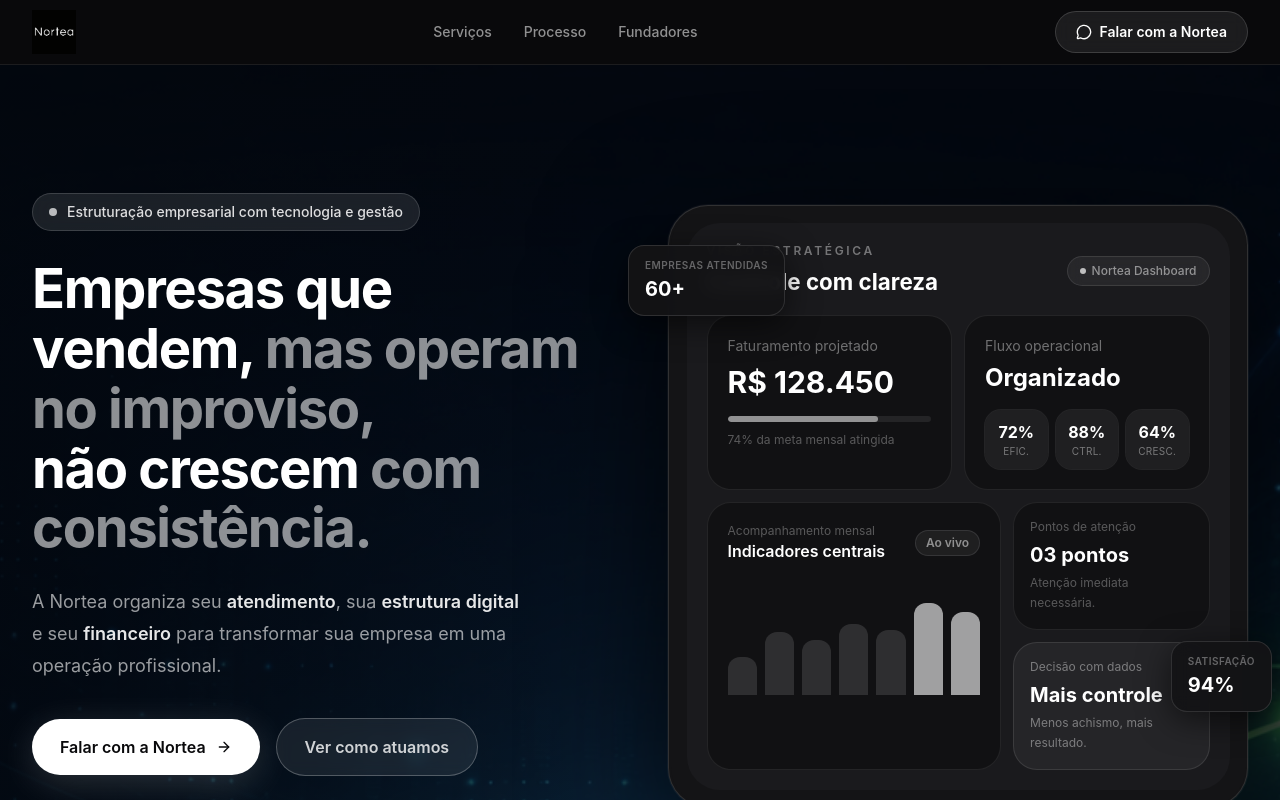
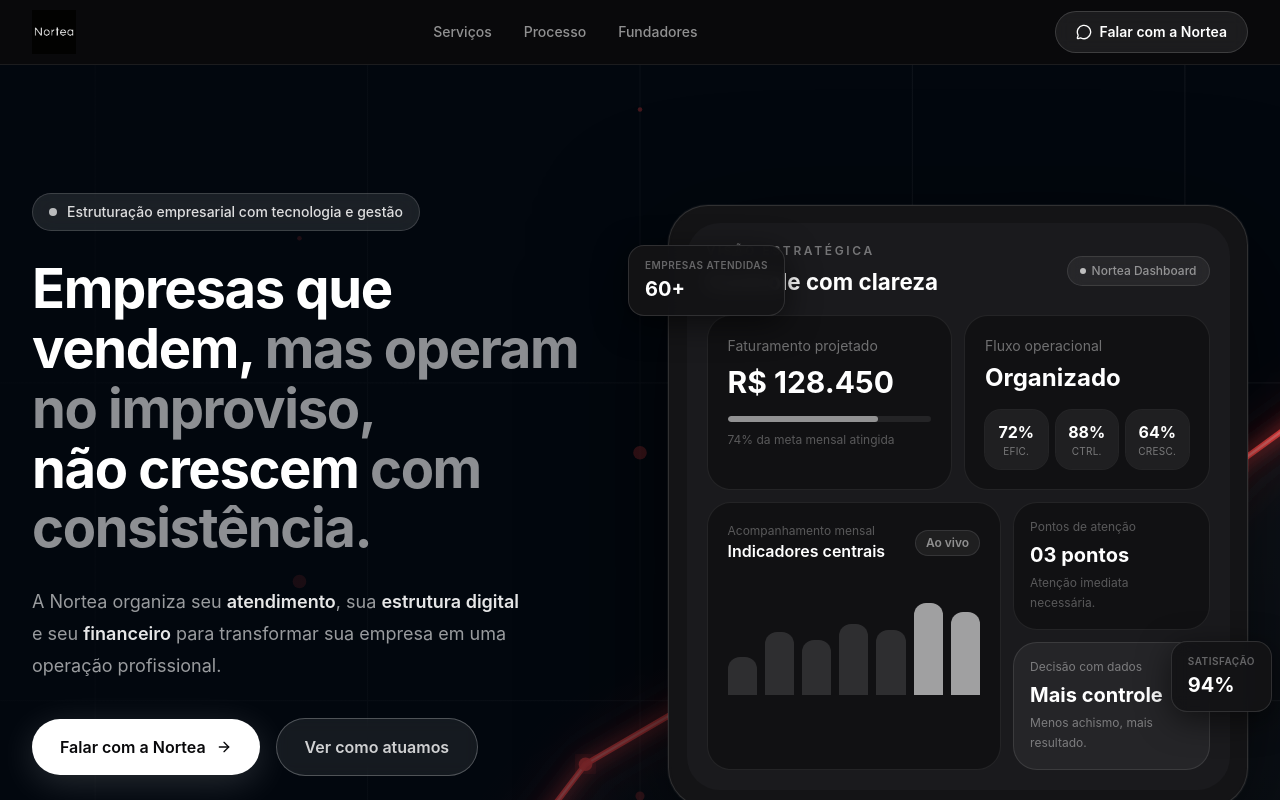
Before and after one commit to caioferreiraoficial2005-afk/Nortea, a React (Vite) app: page / in a window 1280 px wide. Shown: the top 800 px of the page. Built offline with nearby package versions, Linux system fonts and the light colour scheme.

Commit message:
Adiciona HeroBg SVG animado e aplica no hero
Co-Authored-By: Claude Sonnet 4.6 <noreply@anthropic.com>

```diff
--- a/src/App.tsx
+++ b/src/App.tsx
@@ -16,6 +16,7 @@ import {
   Workflow,
 } from "lucide-react";
 import TrustSection from "./TrustSection";
+import HeroBg from "./HeroBg";
 
 function useCountUp(end: number, duration = 1400, startWhen = true, prefix = "", suffix = "") {
   const [value, setValue] = useState(0);
@@ -370,18 +371,12 @@ export default function NorteaReactSite() {
       <main>
 
         {/* ══ DARK ZONE: fundo único compartilhado ══ */}
-        <div
-          className="relative overflow-hidden"
-          style={{
-            backgroundImage: "url('/images/hero/imagemdofundodohero.png')",
-            backgroundSize: "cover",
-            backgroundPosition: "center top",
-            backgroundRepeat: "no-repeat",
-          }}
-        >
-          {/* Overlays globais */}
-          <div className="pointer-events-none absolute inset-0 bg-[#02070e]/70" />
-          <div className="pointer-events-none absolute inset-0 bg-gradient-to-r from-[#02070e]/60 via-transparent to-transparent" />
+        <div className="relative overflow-hidden bg-[#02070e]">
+          {/* SVG hero background */}
+          <HeroBg />
+          {/* Overlay para escurecer e garantir legibilidade do texto */}
+          <div className="pointer-events-none absolute inset-0 bg-gradient-to-r from-[#02070e]/85 via-[#02070e]/50 to-transparent" />
+          <div className="pointer-events-none absolute inset-0 bg-gradient-to-t from-[#02070e]/60 via-transparent to-transparent" />
 
         {/* ── HERO ── */}
         <section className="relative overflow-hidden">
--- /dev/null
+++ b/src/HeroBg.tsx
@@ -0,0 +1,243 @@
+export default function HeroBg() {
+  // Chart line points — rising trend with volatility (normalized 0–1)
+  const points = [
+    [0.0, 0.82],
+    [0.04, 0.78],
+    [0.08, 0.80],
+    [0.12, 0.74],
+    [0.16, 0.70],
+    [0.20, 0.72],
+    [0.24, 0.65],
+    [0.28, 0.60],
+    [0.32, 0.63],
+    [0.36, 0.55],
+    [0.40, 0.50],
+    [0.44, 0.53],
+    [0.48, 0.44],
+    [0.52, 0.40],
+    [0.56, 0.43],
+    [0.60, 0.35],
+    [0.64, 0.30],
+    [0.68, 0.33],
+    [0.72, 0.25],
+    [0.76, 0.20],
+    [0.80, 0.22],
+    [0.84, 0.16],
+    [0.88, 0.12],
+    [0.92, 0.15],
+    [0.96, 0.10],
+    [1.0,  0.06],
+  ];
+
+  const W = 1200;
+  const H = 700;
+
+  const toSvg = ([x, y]: number[]) =>
+    `${x * W},${y * H}`;
+
+  const linePath = "M " + points.map(toSvg).join(" L ");
+
+  // Area fill path (closed below)
+  const areaPath =
+    linePath +
+    ` L ${W},${H} L 0,${H} Z`;
+
+  // Bar chart columns in the background
+  const bars = [0.05, 0.12, 0.19, 0.26, 0.33, 0.40, 0.47, 0.54, 0.61, 0.68, 0.75, 0.82, 0.89, 0.96];
+  const barHeights = [0.35, 0.50, 0.42, 0.60, 0.48, 0.65, 0.55, 0.70, 0.58, 0.75, 0.62, 0.80, 0.68, 0.88];
+
+  // Scatter particles
+  const particles = Array.from({ length: 40 }, (_, i) => ({
+    cx: (((i * 137.5) % 100) / 100) * W,
+    cy: (((i * 97.3) % 100) / 100) * H,
+    r: 1 + ((i * 53) % 3),
+    opacity: 0.15 + ((i * 31) % 40) / 100,
+    delay: ((i * 0.17) % 2).toFixed(2),
+    dur: (1.5 + ((i * 0.23) % 1.5)).toFixed(2),
+  }));
+
+  // Vertical grid lines
+  const gridLines = [0.1, 0.2, 0.3, 0.4, 0.5, 0.6, 0.7, 0.8, 0.9];
+  const gridLinesH = [0.2, 0.4, 0.6, 0.8];
+
+  return (
+    <svg
+      xmlns="http://www.w3.org/2000/svg"
+      viewBox={`0 0 ${W} ${H}`}
+      preserveAspectRatio="xMidYMid slice"
+      className="absolute inset-0 h-full w-full"
+      aria-hidden="true"
+    >
+      <defs>
+        {/* Main line glow */}
+        <filter id="glow-line" x="-20%" y="-20%" width="140%" height="140%">
+          <feGaussianBlur stdDeviation="4" result="blur1" />
+          <feGaussianBlur stdDeviation="10" result="blur2" />
+          <feMerge>
+            <feMergeNode in="blur2" />
+            <feMergeNode in="blur1" />
+            <feMergeNode in="SourceGraphic" />
+          </feMerge>
+        </filter>
+
+        {/* Secondary softer glow */}
+        <filter id="glow-soft" x="-30%" y="-30%" width="160%" height="160%">
+          <feGaussianBlur stdDeviation="18" result="blur" />
+          <feMerge>
+            <feMergeNode in="blur" />
+            <feMergeNode in="SourceGraphic" />
+          </feMerge>
+        </filter>
+
+        {/* Bar glow */}
+        <filter id="glow-bar">
+          <feGaussianBlur stdDeviation="3" result="blur" />
+          <feMerge>
+            <feMergeNode in="blur" />
+            <feMergeNode in="SourceGraphic" />
+          </feMerge>
+        </filter>
+
+        {/* Gradient for area fill */}
+        <linearGradient id="area-fill" x1="0" y1="0" x2="0" y2="1">
+          <stop offset="0%" stopColor="#ffffff" stopOpacity="0.07" />
+          <stop offset="60%" stopColor="#ffffff" stopOpacity="0.02" />
+          <stop offset="100%" stopColor="#ffffff" stopOpacity="0" />
+        </linearGradient>
+
+        {/* Gradient for bar fill */}
+        <linearGradient id="bar-fill" x1="0" y1="0" x2="0" y2="1">
+          <stop offset="0%" stopColor="#ff3a3a" stopOpacity="0.55" />
+          <stop offset="100%" stopColor="#ff3a3a" stopOpacity="0.05" />
+        </linearGradient>
+
+        {/* Overall scene fade-in */}
+        <clipPath id="scene-clip">
+          <rect width={W} height={H} />
+        </clipPath>
+      </defs>
+
+      {/* ── Background grid ── */}
+      <g opacity="0.06" stroke="#ffffff" strokeWidth="0.5">
+        {gridLines.map((x) => (
+          <line key={x} x1={x * W} y1={0} x2={x * W} y2={H} />
+        ))}
+        {gridLinesH.map((y) => (
+          <line key={y} x1={0} y1={y * H} x2={W} y2={y * H} />
+        ))}
+      </g>
+
+      {/* ── Bar chart (background layer) ── */}
+      <g filter="url(#glow-bar)">
+        {bars.map((x, i) => {
+          const bh = barHeights[i] * H * 0.55;
+          const bw = W * 0.03;
+          return (
+            <rect
+              key={i}
+              x={x * W - bw / 2}
+              y={H - bh}
+              width={bw}
+              height={bh}
+              fill="url(#bar-fill)"
+              rx="2"
+            >
+              <animate
+                attributeName="opacity"
+                values="0.4;0.7;0.4"
+                dur={`${2 + (i % 3) * 0.5}s`}
+                begin={`${(i * 0.15).toFixed(2)}s`}
+                repeatCount="indefinite"
+              />
+            </rect>
+          );
+        })}
+      </g>
+
+      {/* ── Area fill under the line ── */}
+      <path d={areaPath} fill="url(#area-fill)" clipPath="url(#scene-clip)" />
+
+      {/* ── Secondary line (white, soft) ── */}
+      <path
+        d={linePath}
+        fill="none"
+        stroke="#ffffff"
+        strokeWidth="1"
+        strokeOpacity="0.18"
+        filter="url(#glow-soft)"
+        clipPath="url(#scene-clip)"
+      />
+
+      {/* ── Main neon line (red/orange) ── */}
+      <path
+        d={linePath}
+        fill="none"
+        stroke="#ff4444"
+        strokeWidth="2.5"
+        filter="url(#glow-line)"
+        clipPath="url(#scene-clip)"
+      >
+        <animate
+          attributeName="stroke-opacity"
+          values="0.85;1;0.85"
+          dur="3s"
+          repeatCount="indefinite"
+        />
+      </path>
+
+      {/* ── Bright core line (crisp center) ── */}
+      <path
+        d={linePath}
+        fill="none"
+        stroke="#ff8888"
+        strokeWidth="1"
+        strokeOpacity="0.7"
+        clipPath="url(#scene-clip)"
+      />
+
+      {/* ── Data point dots on line ── */}
+      {points
+        .filter((_, i) => i % 3 === 0)
+        .map(([x, y], i) => (
+          <circle
+            key={i}
+            cx={x * W}
+            cy={y * H}
+            r="3"
+            fill="#ff4444"
+            opacity="0.9"
+            filter="url(#glow-line)"
+          >
+            <animate
+              attributeName="r"
+              values="2.5;4;2.5"
+              dur={`${1.8 + i * 0.2}s`}
+              repeatCount="indefinite"
+            />
+          </circle>
+        ))}
+
+      {/* ── Tip glow (most recent / highest point) ── */}
+      <circle cx={W} cy={0.06 * H} r="12" fill="#ff3a3a" opacity="0.15" filter="url(#glow-soft)" />
+      <circle cx={W} cy={0.06 * H} r="5" fill="#ff6666" opacity="0.8" filter="url(#glow-line)">
+        <animate attributeName="r" values="4;7;4" dur="2s" repeatCount="indefinite" />
+      </circle>
+
+      {/* ── Scattered particles ── */}
+      {particles.map((p, i) => (
+        <circle key={i} cx={p.cx} cy={p.cy} r={p.r} fill="#ff4444" opacity={p.opacity}>
+          <animate
+            attributeName="opacity"
+            values={`${p.opacity};${Math.min(p.opacity * 2.5, 0.6)};${p.opacity}`}
+            dur={`${p.dur}s`}
+            begin={`${p.delay}s`}
+            repeatCount="indefinite"
+          />
+        </circle>
+      ))}
+
+      {/* ── Right-side vertical glow bar ── */}
+      <rect x={W * 0.78} y={0} width={W * 0.22} height={H} fill="url(#area-fill)" opacity="0.4" />
+    </svg>
+  );
+}
```
